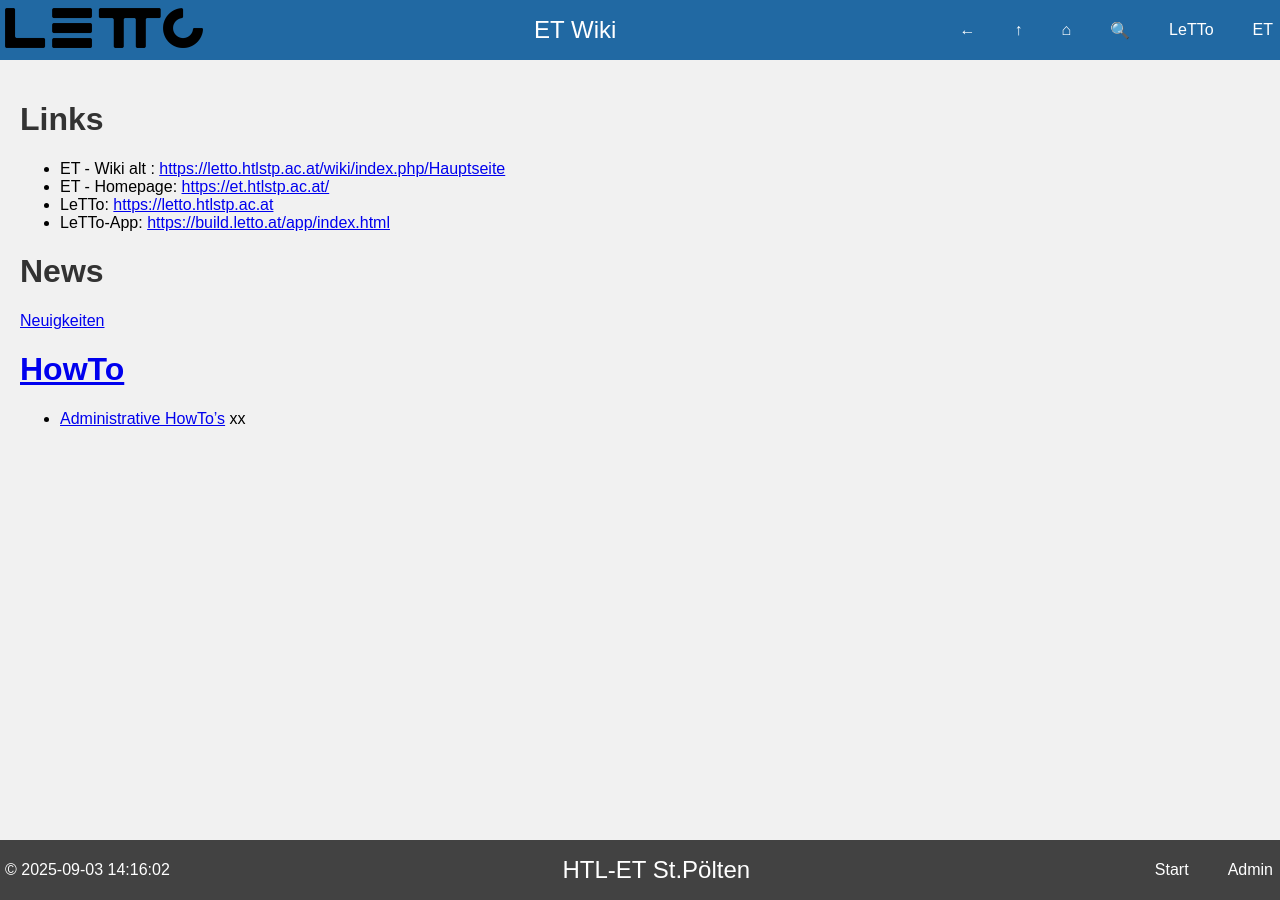
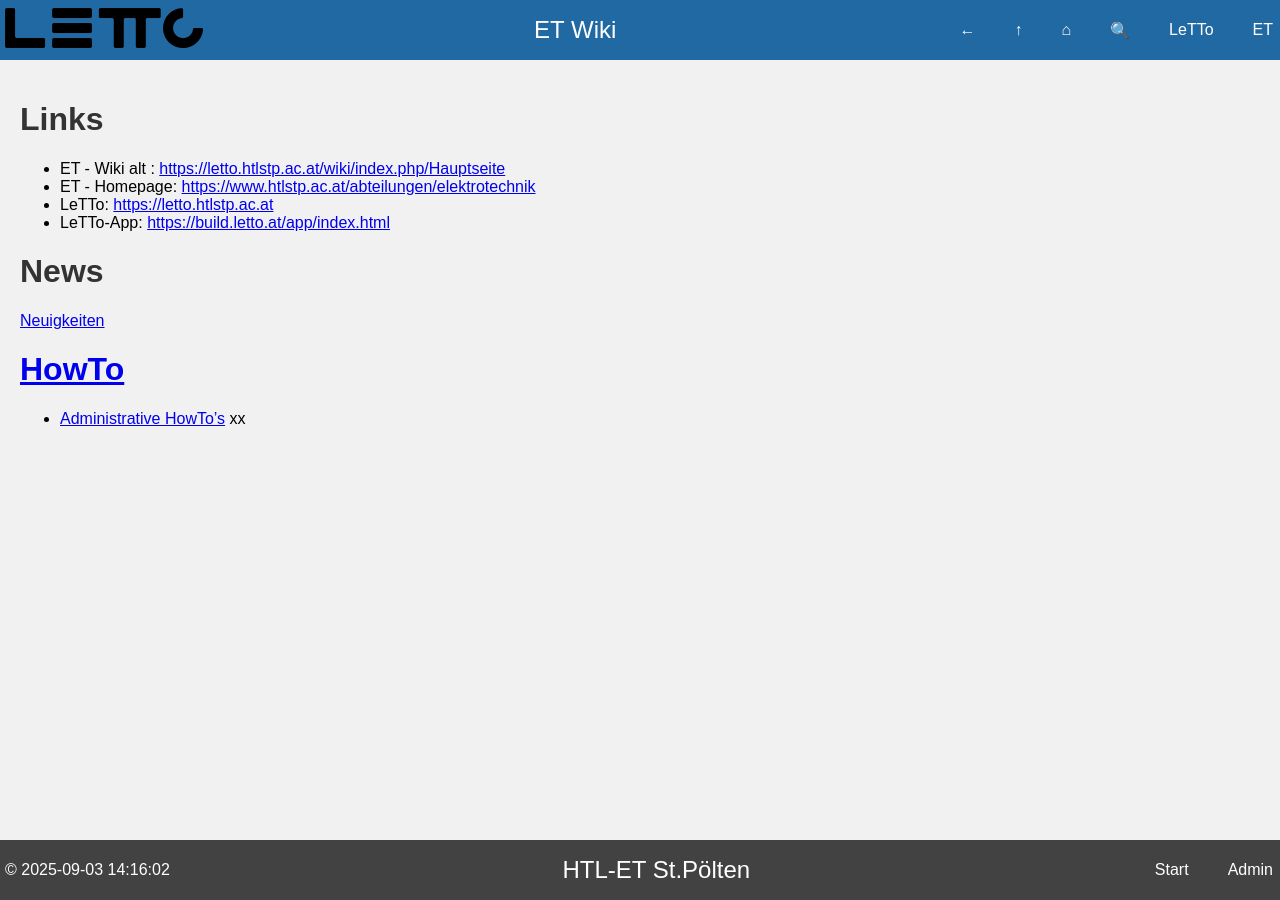
Before and after one commit to htl-stp-et/ET-Info, a Jekyll site: the page built from docs/index.md, in a window 1280 px wide. Built offline with Jekyll 4.4.1, drawn with Linux system fonts in a browser that asks for light colours; our own code applies the rules of GitHub Pages for plain Markdown files; part of the change alters nothing that is shown.

Commit message:
Initial Site

```diff
--- a/docs/_layouts/default.html
+++ b/docs/_layouts/default.html
@@ -34,7 +34,7 @@
         <a href="/ET-Info/search.html" title="suche">&#128269;</a>
         <!-- a href="/" title="home">&#127968;</a -->
         <a href="https://letto.htlstp.ac.at/lettohtlstp" target="_blank">LeTTo</a>
-        <a href="https://et.htlstp.ac.at" target="_blank">ET</a>
+        <a href="https://www.htlstp.ac.at/abteilungen/elektrotechnik" target="_blank">ET</a>
     </nav>
 </header>
 <main class="content">
--- a/docs/index.md
+++ b/docs/index.md
@@ -1,7 +1,7 @@
 
 # Links
 * ET - Wiki alt : [https://letto.htlstp.ac.at/wiki/index.php/Hauptseite](https://wiki.letto.at/wiki/index.php/Hauptseite)
-* ET - Homepage: [https://et.htlstp.ac.at/](https://et.htlstp.ac.at/)
+* ET - Homepage: [https://www.htlstp.ac.at/abteilungen/elektrotechnik](https://www.htlstp.ac.at/abteilungen/elektrotechnik)
 * LeTTo: [https://letto.htlstp.ac.at](https://letto.htlstp.ac.at/lettohtlstp/)
 * LeTTo-App: [https://build.letto.at/app/index.html](https://build.letto.at/app/index.html)
 
```
